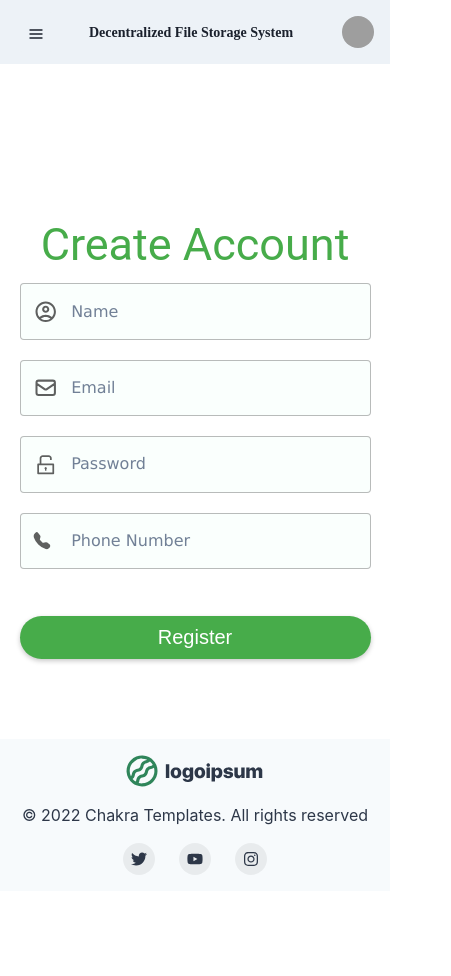
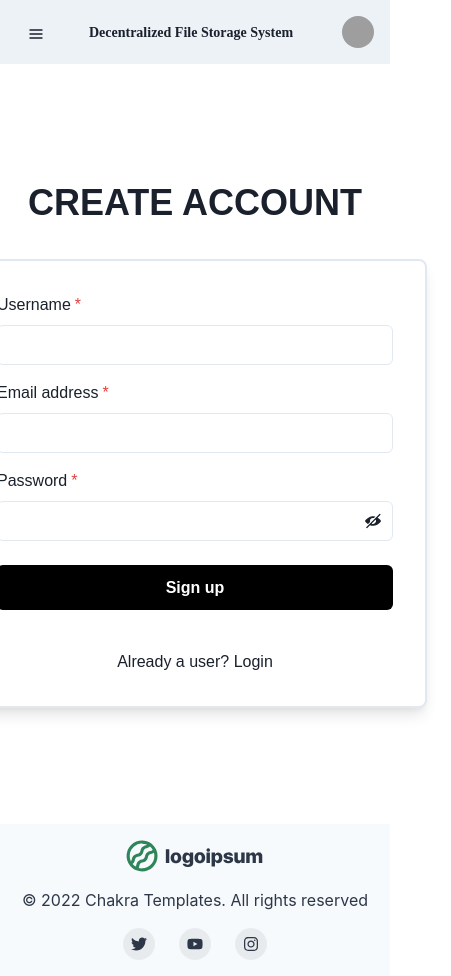
Before and after one commit to M-Abdullah-Bhatti/FileStorage-Blockchain, a React (Create React App) app in the folder client/: page /signup in a window 390 px wide. Shown: the whole page, 451 px wide, since content can reach past the window. Before the commit the page ends 891 px from the top, so only its background shows below. Built offline with nearby package versions, Linux system fonts and the light colour scheme; grey boxes are pictures that could not be loaded.

Commit message:
Login Signup Pages Done

```diff
--- a/client/src/pages/Users/Login.jsx
+++ b/client/src/pages/Users/Login.jsx
@@ -1,15 +1,22 @@
-import React, { useState } from "react";
-import "./Login.css";
-import { MdOutlineAccountCircle } from "react-icons/md";
-import { HiOutlineMail } from "react-icons/hi";
-import { AiOutlineUnlock } from "react-icons/ai";
-import { BsTelephoneFill } from "react-icons/bs";
+import {
+  Flex,
+  Box,
+  FormControl,
+  FormLabel,
+  Input,
+  Checkbox,
+  Stack,
+  Button,
+  Heading,
+} from "@chakra-ui/react";
 import axios from "axios";
 import Cookies from "js-cookie";
+import { useState } from "react";
 
-const Login = () => {
+export default function Login() {
   const [email, setEmail] = useState("");
   const [password, setPassword] = useState("");
+
   // function to login user:
   const handleSubmit = async () => {
     console.log("asdfdasf");
@@ -34,55 +41,71 @@
   };
 
   return (
-    <div className="login">
-      <div className="left-login">
-        <h3>Sign in to In-Build</h3>
-
-        <div
-          className="loginForm"
-          // onSubmit={loginSubmit}
+    <Flex
+      minH={"90vh"}
+      align={"center"}
+      justify={"center"}
+      fontFamily={"sans-serif"}
     >
-          <div className="loginEmail">
-            <HiOutlineMail />
-            <input
+      <Stack spacing={8} mx={"auto"} minW={"lg"} py={12} px={6}>
+        <Stack align={"center"}>
+          <Heading
+            fontSize={"4xl"}
+            textTransform={"uppercase"}
+            fontFamily={"sans-serif"}
+          >
+            Log in to your account
+          </Heading>
+        </Stack>
+        <Box
+          rounded={"lg"}
+          boxShadow={"lg"}
+          p={8}
+          border="2px"
+          borderColor="gray.200"
+        >
+          <Stack spacing={4}>
+            <FormControl id="email" isRequired>
+              <FormLabel>Email address</FormLabel>
+              <Input
                 type="email"
-              placeholder="Email"
-              required
                 value={email}
                 onChange={(e) => setEmail(e.target.value)}
               />
-          </div>
-          <div className="loginPassword">
-            <AiOutlineUnlock />
-            <input
+            </FormControl>
+            <FormControl id="password" isRequired>
+              <FormLabel>Password</FormLabel>
+              <Input
                 type="password"
-              placeholder="Password"
-              required
                 value={password}
                 onChange={(e) => setPassword(e.target.value)}
               />
-          </div>
-          {/* <Link
-            style={{
-              color: "#47ac4a",
-              display: "flex",
-              float: "right",
-              paddingTop: "15px",
+            </FormControl>
+            <Stack spacing={10}>
+              <Stack
+                direction={{ base: "column", sm: "row" }}
+                align={"start"}
+                justify={"start"}
+              >
+                <Checkbox>Remember me</Checkbox>
+              </Stack>
+              <Button
+                onClick={handleSubmit}
+                marginX="auto"
+                backgroundColor="black"
+                textColor="white"
+                width="100%"
+                paddingY="1.4em"
+                _hover={{
+                  backgroundColor: "blackAlpha.800",
                 }}
-            to="/password/forgot"
               >
-            Forget Password ?
-          </Link> */}
-          <input
-            type="submit"
-            value="Login"
-            className="loginBtn"
-            onClick={handleSubmit}
-          />
-        </div>
-      </div>
-    </div>
+                Log in
+              </Button>
+            </Stack>
+          </Stack>
+        </Box>
+      </Stack>
+    </Flex>
   );
-};
-
-export default Login;
+}
--- a/client/src/pages/Users/SignUp.css
+++ /dev/null
@@ -1,169 +0,0 @@
-.register {
-  display: flex;
-  align-items: center;
-  text-align: center;
-  justify-content: center;
-  height: 80vh;
-}
-
-.right-reg {
-  display: flex;
-
-  flex-direction: column;
-  align-items: center;
-  justify-content: center;
-}
-
-.right-reg > h3 {
-  color: #47ac4a;
-  font-size: 50px;
-  font-family: "Roboto", sans-serif;
-}
-
-.signUpForm {
-  height: 70%;
-}
-
-.signUpForm > div {
-  display: flex;
-  width: 100%;
-  align-items: center;
-  margin-bottom: 10px;
-}
-
-.signUpForm > div > input {
-  padding: 1vmax 4vmax;
-  margin: 5px 0px;
-  padding-right: 1vmax;
-  width: 500px;
-  box-sizing: border-box;
-  border: 1px solid rgba(0, 0, 0, 0.267);
-  border-radius: 4px;
-  font-weight: 300;
-  font-size: 16px;
-  outline: none;
-  background-color: #fafffd;
-  font-family: Verdana, Geneva, Tahoma, sans-serif;
-}
-
-.signUpForm > div > svg {
-  position: absolute;
-  transform: translateX(1vmax);
-  font-size: 1.6vmax;
-  color: rgba(0, 0, 0, 0.623);
-}
-
-#registerImage > img {
-  width: 3vmax;
-  border-radius: 100%;
-}
-#registerImage > input {
-  display: flex;
-  padding: 0%;
-  width: 455px;
-}
-
-.signUpBtn {
-  margin-top: 3rem;
-  border: none;
-  background-color: #47ac4a;
-  color: white;
-  font: 300 0.9vmax "Roboto";
-  width: 100%;
-  padding: 0.8vmax;
-  cursor: pointer;
-  transition: all 0.5s;
-  border-radius: 50px;
-  outline: none;
-
-  box-shadow: 0 2px 5px rgba(0, 0, 0, 0.219);
-  /* font-family: "Josefin Sans", sans-serif; */
-  font-size: 20px;
-}
-
-.signUpBtn:hover {
-  transform: translateY(-5px);
-  box-shadow: 0 10px 10px rgba(0, 0, 0, 0.219);
-}
-
-.signUpForm > div > svg {
-  position: absolute;
-  transform: translateX(1vmax);
-  font-size: 1.6vmax;
-  color: rgba(0, 0, 0, 0.623);
-}
-
-@media (max-width: 574px) {
-  .register {
-    display: flex;
-    height: 80vh;
-
-    flex-direction: column;
-  }
-
-  .right-reg > h3 {
-    color: #47ac4a;
-    font-size: 45px;
-    /* padding-bottom: 26px; */
-    font-family: "Roboto", sans-serif;
-    text-align: center;
-  }
-
-  .signUpForm {
-    height: 70%;
-  }
-
-  .signUpForm > div {
-    display: flex;
-    width: 100%;
-    align-items: center;
-    margin-bottom: 10px;
-  }
-
-  .signUpForm > div > input {
-    padding: 1.8vmax 6vmax;
-    margin: 5px auto;
-    padding-right: 1vmax;
-    width: 90vw;
-    box-sizing: border-box;
-    border: 1px solid rgba(0, 0, 0, 0.267);
-    border-radius: 4px;
-    font-weight: 300;
-    font-size: 16px;
-    outline: none;
-    background-color: #fafffd;
-    font-family: Verdana, Geneva, Tahoma, sans-serif;
-  }
-
-  .signUpForm > div > svg {
-    position: absolute;
-    transform: translateX(1vmax);
-    font-size: 3.5vmax;
-    color: rgba(0, 0, 0, 0.623);
-    padding-left: 5px;
-  }
-
-  .signUpBtn {
-    margin-top: 2rem;
-    border: none;
-    background-color: #47ac4a;
-    color: white;
-    font: 300 0.9vmax "Roboto";
-    width: 100%;
-    padding: 1.2vmax;
-    cursor: pointer;
-    transition: all 0.5s;
-    border-radius: 50px;
-    outline: none;
-
-    box-shadow: 0 2px 5px rgba(0, 0, 0, 0.219);
-    font-family: "Josefin Sans", sans-serif;
-    font-size: 20px;
-  }
-
-  .signUpBtn:hover {
-    /* background-color: #275c29; */
-    transform: translateY(-5px);
-    box-shadow: 0 10px 10px rgba(0, 0, 0, 0.219);
-  }
-}
--- a/client/src/pages/Users/SignUp.jsx
+++ b/client/src/pages/Users/SignUp.jsx
@@ -1,16 +1,28 @@
-import React, { useState } from "react";
-import "./SignUp.css";
-import { MdOutlineAccountCircle } from "react-icons/md";
-import { HiOutlineMail } from "react-icons/hi";
-import { AiOutlineUnlock } from "react-icons/ai";
-import { BsTelephoneFill } from "react-icons/bs";
+import {
+  Flex,
+  Box,
+  FormControl,
+  FormLabel,
+  Input,
+  InputGroup,
+  InputRightElement,
+  Stack,
+  Button,
+  Heading,
+  Text,
+  useColorModeValue,
+} from "@chakra-ui/react";
+import { useState } from "react";
 import axios from "axios";
+import { ViewIcon, ViewOffIcon } from "@chakra-ui/icons";
+import { Link } from "react-router-dom";
 
-const SignUp = () => {
+export default function Signup() {
+  const [showPassword, setShowPassword] = useState(false);
+
   const [username, setUserName] = useState("");
   const [email, setEmail] = useState("");
   const [password, setPassword] = useState("");
-  const [phone, setPhone] = useState("");
 
   // function to signup user:
   const handleSubmit = async () => {
@@ -21,7 +33,6 @@
           username,
           email,
           password,
-          phone,
         })
         .then((result) => {
           // toast.success("Nft created successfully");
@@ -37,74 +48,96 @@
   };
 
   return (
-    <div className="register">
-      <div className="right-reg">
-        <h3>Create Account</h3>
-        <div
-          className="signUpForm"
-          // encType="multipart/form-data"
-          // onSubmit={handleSubmit}
+    <Flex
+      minH={"90vh"}
+      align={"center"}
+      justify={"center"}
+      fontFamily={"sans-serif"}
     >
-          <div className="signUpName">
-            <MdOutlineAccountCircle />
-
-            <input
+      <Stack spacing={8} mx={"auto"} minW={"lg"} py={10} px={6}>
+        <Stack align={"center"}>
+          <Heading
+            fontSize={"4xl"}
+            textAlign={"center"}
+            fontFamily={"sans-serif"}
+          >
+            CREATE ACCOUNT
+          </Heading>
+        </Stack>
+        <Box
+          rounded={"lg"}
+          bg={useColorModeValue("white", "gray.700")}
+          boxShadow={"lg"}
+          p={8}
+          border="2px"
+          borderColor="gray.200"
+        >
+          <Stack spacing={4}>
+            <FormControl id="username" isRequired>
+              <FormLabel>Username</FormLabel>
+              <Input
                 type="text"
-              placeholder="Name"
-              required
                 name="name"
                 value={username}
                 onChange={(e) => setUserName(e.target.value)}
               />
-          </div>
-
-          <div className="signUpEmail">
-            <HiOutlineMail />
-            <input
+            </FormControl>
+            <FormControl id="email" isRequired>
+              <FormLabel>Email address</FormLabel>
+              <Input
                 type="email"
-              placeholder="Email"
-              required
                 name="email"
                 value={email}
                 onChange={(e) => setEmail(e.target.value)}
               />
-          </div>
-
-          <div className="signUpPassword">
-            <AiOutlineUnlock />
-            <input
-              type="password"
-              placeholder="Password"
-              required
+            </FormControl>
+            <FormControl id="password" isRequired>
+              <FormLabel>Password</FormLabel>
+              <InputGroup>
+                <Input
+                  type={showPassword ? "text" : "password"}
                   name="password"
                   value={password}
                   onChange={(e) => setPassword(e.target.value)}
                 />
-          </div>
-
-          <div className="signUpPassword">
-            <BsTelephoneFill style={{ width: "22px" }} />
-            <input
-              type="tel"
-              placeholder="Phone Number"
-              required
-              name="phoneNo"
-              // pattern="[0-9]{3}-[0-9]{2}-[0-9]-{3}"
-              value={phone}
-              onChange={(e) => setPhone(e.target.value)}
-            />
-          </div>
-
-          <input
-            type="submit"
-            value="Register"
-            className="signUpBtn"
+                <InputRightElement h={"full"}>
+                  <Button
+                    variant={"ghost"}
+                    onClick={() =>
+                      setShowPassword((showPassword) => !showPassword)
+                    }
+                  >
+                    {showPassword ? <ViewIcon /> : <ViewOffIcon />}
+                  </Button>
+                </InputRightElement>
+              </InputGroup>
+            </FormControl>
+            <Stack spacing={10} pt={2}>
+              <Button
                 onClick={handleSubmit}
-          />
-        </div>
-      </div>
-    </div>
+                marginX="auto"
+                backgroundColor="black"
+                textColor="white"
+                width="100%"
+                paddingY="1.4em"
+                _hover={{
+                  backgroundColor: "blackAlpha.800",
+                }}
+              >
+                Sign up
+              </Button>
+            </Stack>
+            <Stack pt={6}>
+              <Text align={"center"}>
+                Already a user?{" "}
+                <Link to="/login" textColor="blue" fontSize="lg">
+                  Login
+                </Link>
+              </Text>
+            </Stack>
+          </Stack>
+        </Box>
+      </Stack>
+    </Flex>
   );
-};
-
-export default SignUp;
+}
```
Lines whose indentation alone changed are shown as unchanged.
